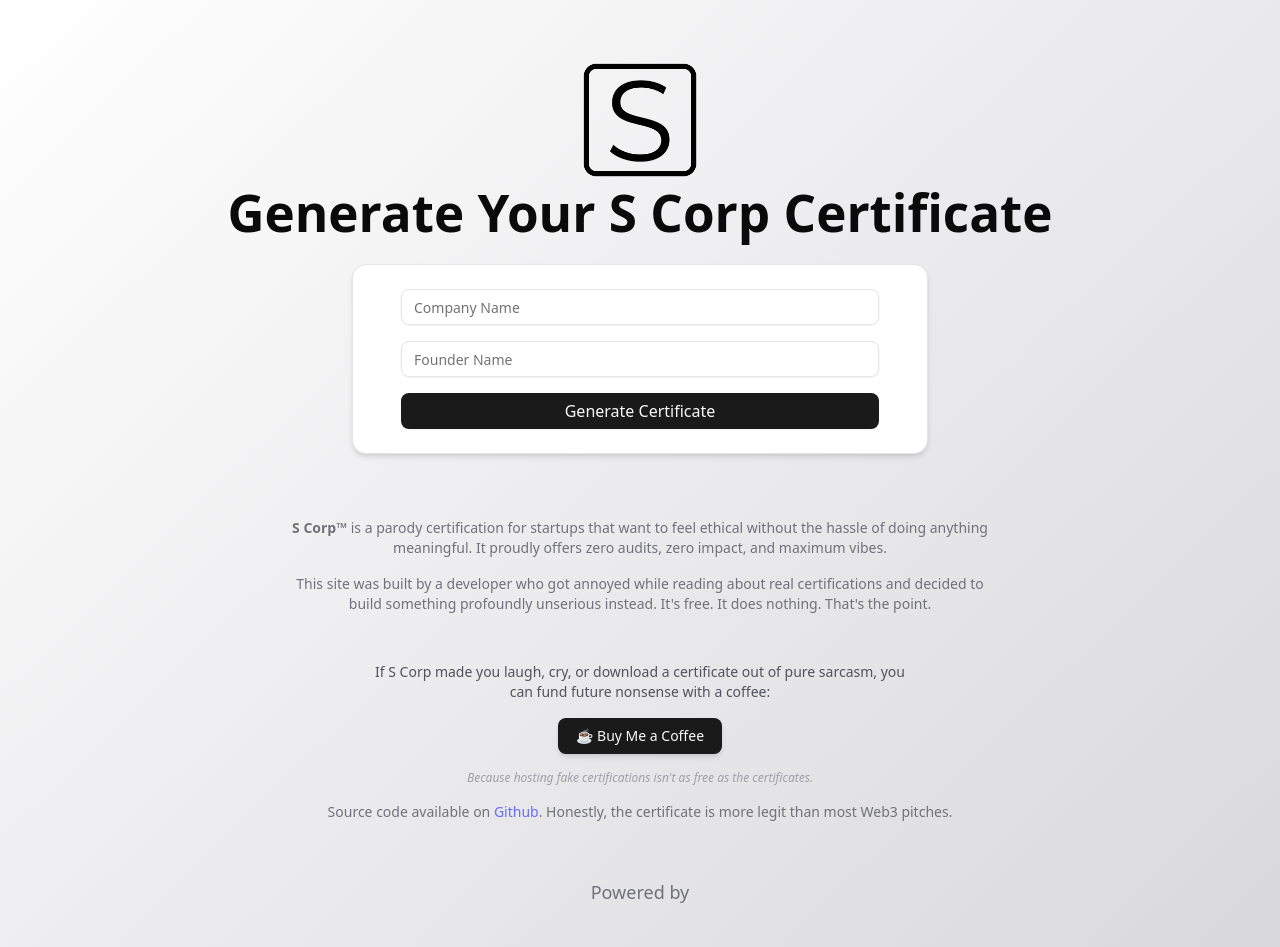
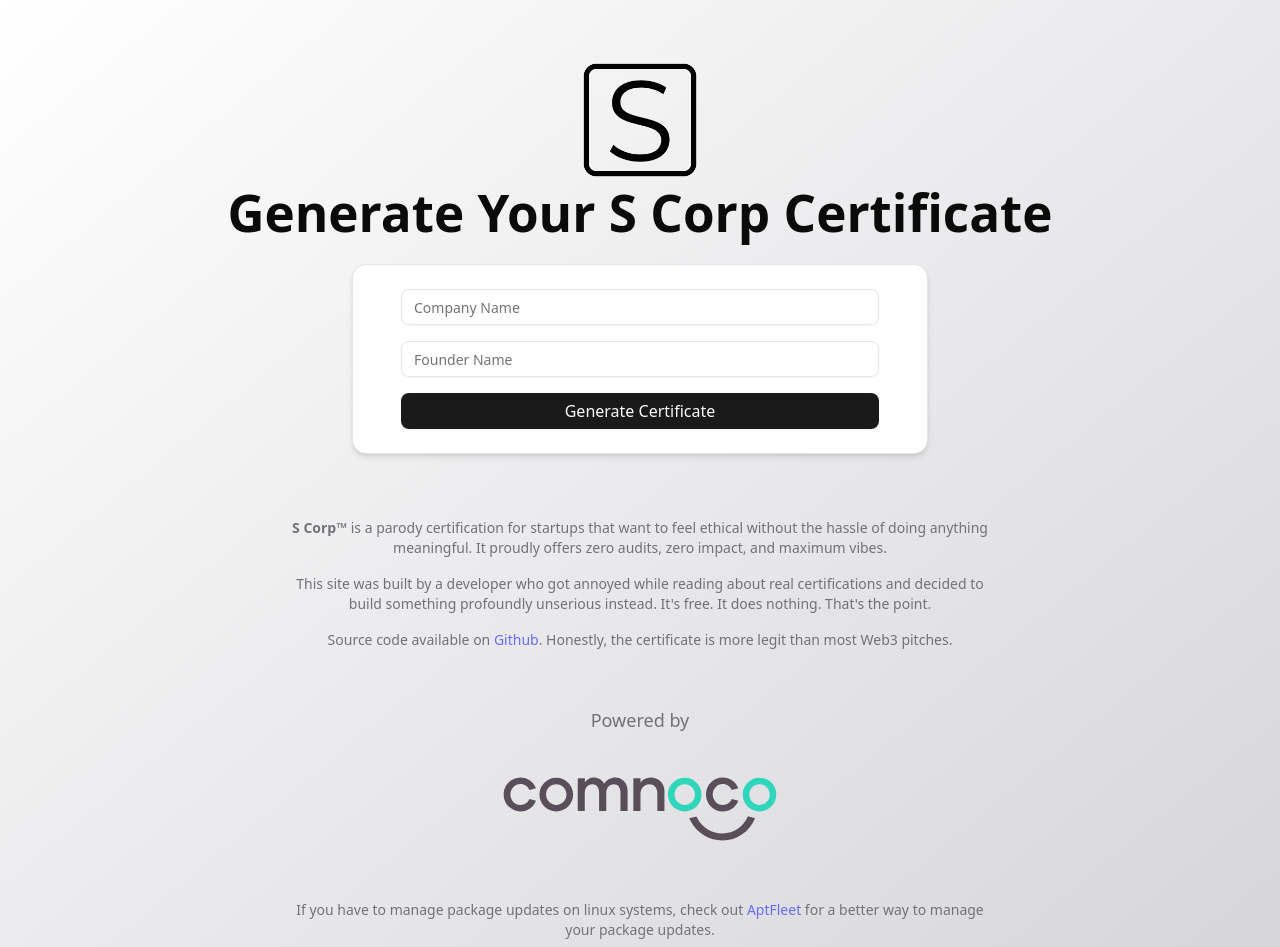
Before and after one commit to S-Corp-lol/s-corp-lol, a React (Vite) app in the folder frontend/: page /gen in a window 1280 px wide. Shown: the top 947 px of the page. Built offline with nearby package versions, Linux system fonts and the light colour scheme.

Commit message:
Replace Footer with FooterLite and add BuyMeACoffee component in CertificateGenerator

```diff
--- a/frontend/src/CertificateGenerator.tsx
+++ b/frontend/src/CertificateGenerator.tsx
@@ -6,8 +6,9 @@ import { motion } from "framer-motion";
 import confetti from "canvas-confetti";
 import { Loader2 } from "lucide-react";
 import { Alert, AlertDescription } from "@/components/ui/alert";
-import Footer from "./components/Footer";
 import Logo from "@/assets/S-Square.png";
+import BuyMeACoffee from "./components/BuyMeACoffee";
+import FooterLite from "./components/FooterLite";
 
 const CongratulationsFireworks = () => {
   const duration = 5 * 1000;
@@ -179,9 +180,10 @@ export default function CertificateGenerator() {
               "Download Certificate"
             )}
           </Button>
+          <BuyMeACoffee />
         </motion.div>
       )}
-      <Footer />
+      <FooterLite />
     </main>
   );
 }
--- /dev/null
+++ b/frontend/src/components/FooterLite.tsx
@@ -0,0 +1,38 @@
+import {ReactSVG} from "react-svg";
+import ComnocoLogo from "@/assets/Comnoco_Logo.svg";
+import BuyMeACoffee from "./BuyMeACoffee";
+// import AptFleetLogo from "@/assets/aptfleet-logo-text-export.svg";
+const FooterLite = () => {
+  return (
+    <footer className="w-full text-center text-sm text-zinc-500 px-6 pb-10 space-y-4 max-w-3xl mx-auto break-words mt-16">
+      <div>
+        <strong>S Corp™</strong> is a parody certification for startups that
+        want to feel ethical without the hassle of doing anything meaningful. It
+        proudly offers zero audits, zero impact, and maximum vibes.
+      </div>
+      <div>
+        This site was built by a developer who got annoyed while reading about
+        real certifications and decided to build something profoundly unserious
+        instead. It's free. It does nothing. That's the point.
+      </div>
+      <div>
+        Source code available on{" "}
+        <a href="https://github.com/S-Corp-lol/s-corp-lol/">Github</a>.
+        Honestly, the certificate is more legit than most Web3 pitches.
+      </div>
+      <div className="grid grid-cols-1 items-center justify-center py-6">
+        <div className="grid text-lg py-4 items-center justify-center">Powered by {" "}
+        <a href="https://comnoco.com?utm_source=s-corp&utm_medium=website&utm_campaign=satire&utm_id=sc"
+          className="underline hover:text-zinc-800 transition" aria-label="Comnoco">
+          <div>{" "}</div><div className=""><ReactSVG src={ComnocoLogo} wrapper="svg"/></div><div>{" "}</div>
+        </a>{" "}
+      </div>
+      <div>
+      If you have to manage package updates on linux systems, check out <a href="https://aptfleet.com?utm_source=s-corp&utm_medium=website&utm_campaign=satire&utm_id=sc">AptFleet</a> for a better way to manage your package updates.
+      </div>
+      </div>
+    </footer>
+  );
+};
+
+export default FooterLite;
```
